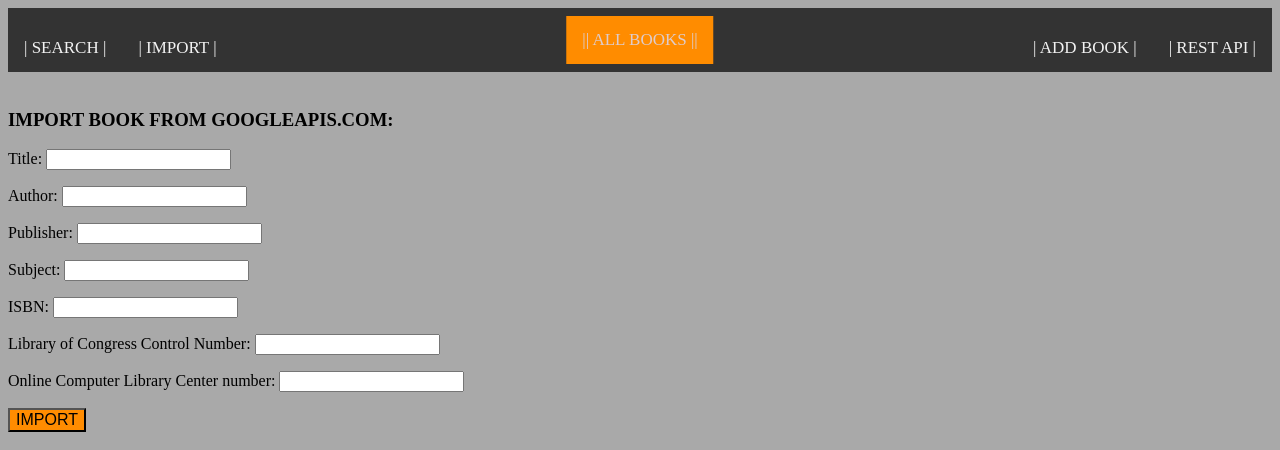
After one commit to GIT-MICH/Books_API, a Django app: page /books/import/ in a window 1280 px wide. The commit adds this page. Shown: the top 450 px of the page. Run offline with Django 4.2, Linux system fonts and the light colour scheme.

Commit message:
repair bugs, import books

```diff
--- a/books/forms.py
+++ b/books/forms.py
@@ -1,9 +1,56 @@
 from django import forms
+from django.core.exceptions import ValidationError
 
 from books.models import Book
 
 
-class BookModelForm(forms.ModelForm):
+def validate_isbn(value):
+    value = value.strip()
+    not_int = False
+    try:
+        int(value)
+    except ValueError:
+        not_int = True
+    if not_int or len(value) != 10 and len(value) != 13:
+        raise ValidationError(
+            '"%(value)s" cannot be a proper ISBN number',
+            params={'value': value},
+        )
+
+
+class BookForm(forms.Form):
+    title = forms.CharField(max_length=256)
+    author = forms.CharField(max_length=256)
+    publicate_year = forms.IntegerField()
+    number_of_pages = forms.IntegerField()
+    isbn_number = forms.CharField(validators=[validate_isbn], label='ISBN')
+    publicate_language = forms.CharField(max_length=64, label='Language')
+    image = forms.ImageField(required=False, label='Cover')
+
+
+class BookModifyForm(forms.ModelForm):
     class Meta:
         model = Book
         fields = '__all__'
+
+
+class ImportBooksFromApiForm(forms.Form):
+    title = forms.CharField(max_length=255, label='Title', required=False)
+    author = forms.CharField(max_length=128, label='Author', required=False)
+    publisher = forms.CharField(max_length=128, label='Publisher', required=False)
+    subject = forms.CharField(max_length=64, label='Subject', required=False)
+    isbn = forms.CharField(min_length=10, max_length=13, label='ISBN', required=False)
+    lccn = forms.CharField(max_length=128, label='Library of Congress Control Number', required=False)
+    oclc = forms.CharField(max_length=128, label='Online Computer Library Center number', required=False)
+
+    def clean(self):
+        cleaned_data = super().clean()
+        title = cleaned_data.get('title')
+        author = cleaned_data.get('author')
+        publisher = cleaned_data.get('publisher')
+        subject = cleaned_data.get('subject')
+        isbn = cleaned_data.get('isbn')
+        lccn = cleaned_data.get('lccn')
+        oclc = cleaned_data.get('oclc')
+        if not (title or author or publisher or subject or isbn or lccn or oclc):
+            raise forms.ValidationError('At least one field must be filled')
--- a/books/models.py
+++ b/books/models.py
@@ -4,12 +4,12 @@ from django.urls import reverse
 
 class Book(models.Model):
     title = models.CharField(max_length=256)
-    author = models.CharField(max_length=128)
+    author = models.CharField(max_length=256)
     publicate_year = models.IntegerField(null=True)
     number_of_pages = models.IntegerField(null=True)
-    isbn_number = models.IntegerField()
+    isbn_number = models.CharField(max_length=13, null=True)
     publicate_language = models.CharField(max_length=64)
-    image = models.ImageField(blank=True, null=True)
+    image = models.ImageField(max_length=512, blank=True, null=True)
 
     def __str__(self):
         return self.title
--- a/books/templates/books/add_book_form.html
+++ b/books/templates/books/add_book_form.html
@@ -4,7 +4,7 @@
 {% endblock %}
 
 {% block content %}
-    <form class="form-horizontal form_middle" enctype="multipart/form-data" method="post">
+    <form class="form-horizontal form_middle" enctype='multipart/form-data' method="POST">
         {% csrf_token %}
         <div>
             {{ form.as_p }}
--- a/books/templates/books/all_books.html
+++ b/books/templates/books/all_books.html
@@ -22,7 +22,7 @@
     {% for book in books %}
         <tr>
             <td><strong>{{ book.title }}</strong></td>
-            <td><strong>{{ book.author }}</strong></td>
+            <td>{{ book.author }}</td>
             <td>{{ book.publicate_year }}</td>
             <td>{{ book.number_of_pages }}</td>
             <td>{{ book.isbn_number }}</td>
--- /dev/null
+++ b/books/templates/books/import_form.html
@@ -0,0 +1,14 @@
+{% extends 'books/base_with_navbar.html' %}
+{% block heading %}
+    <h3>IMPORT BOOK FROM GOOGLEAPIS.COM:</h3>
+{% endblock %}
+
+{% block content %}
+    <form class="form-horizontal form_middle" enctype="multipart/form-data" method="post">
+        {% csrf_token %}
+        <div>
+            {{ form.as_p }}
+            <input style="background-color: darkorange; font-size: 16px" type="submit" value="IMPORT">
+        </div>
+    </form>
+{% endblock %}
--- a/books/templates/books/nav_bar.html
+++ b/books/templates/books/nav_bar.html
@@ -9,7 +9,7 @@
 
     <!-- Left-aligned links (default) -->
     <a href="{% url 'books-search' %}">| SEARCH |</a>
-    <a href="">| IMPORT |</a>
+    <a href="{% url 'books-import' %}">| IMPORT |</a>
 
     <!-- Right-aligned links -->
     <div class="topnav-right">
--- a/books/templates/books/search_books.html
+++ b/books/templates/books/search_books.html
@@ -16,10 +16,10 @@
         <br>
         <label>
             Year from:
-            <input name="year_from" type="number" step="1" min="1900" max="2050" value="{{ search_data.year_from }}" style="width: 15%">
+            <input name="year_from" type="number" step="1" min="1800" max="2050" value="{{ search_data.year_from }}" style="width: 15%">
             <br><br>
             Year to:
-            <input name="year_to" type="number" step="1" min="1900" max="2050" value="{{ search_data.year_to }}" style="width: 15%"><br><br>
+            <input name="year_to" type="number" step="1" min="1800" max="2050" value="{{ search_data.year_to }}" style="width: 15%"><br><br>
         </label>
         <label>
             Language:
--- a/books/urls.py
+++ b/books/urls.py
@@ -5,6 +5,7 @@ from books.views import (AllBooksView,
                          DeleteBookView,
                          ModifyBookView,
                          SearchBooksView,
+                         ImportBooksFromApiView,
                          )
 
 urlpatterns = [
@@ -13,6 +14,7 @@ urlpatterns = [
     path('delete/<int:id>/', DeleteBookView.as_view(), name='book-delete'),
     path('modify/<int:id>/', ModifyBookView.as_view(), name='book-modify'),
     path('search/', SearchBooksView.as_view(), name='books-search'),
-    path('book/<int:pk>/', BookListView.as_view(), name='book'),
+    path('import/', ImportBooksFromApiView.as_view(), name='books-import'),
+    path('book/<int:pk>/', BookListView.as_view(), name='book-api'),
 
 ]
--- a/books/views.py
+++ b/books/views.py
@@ -4,7 +4,7 @@ from django.http import Http404
 from django.shortcuts import render, redirect, get_object_or_404
 from django.views import View
 
-from books.forms import BookModelForm
+from books.forms import BookForm, BookModifyForm, ImportBooksFromApiForm
 from books.models import Book
 from books.serializers import BookSerializer
 from rest_framework import generics
@@ -21,17 +21,9 @@ def get_books_from_googleapi(request, url='https://www.googleapis.com/books/v1/v
         book = item.get('volumeInfo')
         title = book.get('title', '-')
         authors = book.get('authors', ['no data'])[0]
-        # if authors:
-        #     author = authors[0]
         publicate_year = book.get('publishedDate')[:4]
         isbns = book.get('industryIdentifiers')
         isbn = isbns[0]['identifier']
-        # isbn = None
-        # for isbn in isbns:
-        #     if isbn['type'] == 'ISBN10':
-        #         isbn = isbn['identifier']
-        #     elif isbn['type'] == 'ISBN13':
-        #         isbn = isbn['identifier']
         number_of_pages = book.get('pageCount')
         publicate_language = book.get('language')
         image = book.get('imageLinks')
@@ -40,12 +32,12 @@ def get_books_from_googleapi(request, url='https://www.googleapis.com/books/v1/v
         try:
             book = get_object_or_404(
                 Book, title=title, author=authors, publicate_year=publicate_year,
-                number_of_pages=number_of_pages, image=image, isbn_number=isbn,
-                publicate_language=publicate_language)
+                number_of_pages=number_of_pages, isbn_number=isbn,
+                publicate_language=publicate_language, image=image)
         except Http404:
             book = Book.objects.create(title=title, author=authors, publicate_year=publicate_year,
-                                       number_of_pages=number_of_pages, image=image, isbn_number=isbn,
-                                       publicate_language=publicate_language)
+                                       number_of_pages=number_of_pages, isbn_number=isbn,
+                                       publicate_language=publicate_language, image=image)
     return redirect('books-all')
 
 
@@ -100,13 +92,20 @@ class SearchBooksView(View):
 
 class AddBookView(View):
     def get(self, request):
-        form = BookModelForm()
+        form = BookForm()
         return render(request, 'books/add_book_form.html', {'form': form})
 
     def post(self, request):
-        form = BookModelForm(request.POST)
+        form = BookForm(request.POST, request.FILES)
         if form.is_valid():
-            book = form.save()
+            title = form.cleaned_data.get('title')
+            author = form.cleaned_data.get('author')
+            publicate_year = form.cleaned_data.get('publicate_year')
+            number_of_pages = form.cleaned_data.get('number_of_pages')
+            isbn_number = form.cleaned_data.get('isbn_number')
+            publicate_language = form.cleaned_data.get('publicate_language')
+            image = form.cleaned_data.get('image')
+            Book.objects.create(**form.cleaned_data)
             return redirect('books-all')
         return render(request, 'books/add_book_form.html', {'form': form})
 
@@ -121,18 +120,53 @@ class DeleteBookView(View):
 class ModifyBookView(View):
     def get(self, request, id):
         book = Book.objects.get(id=id)
-        form = BookModelForm(instance=book)
+        form = BookModifyForm(instance=book)
         return render(request, 'books/modify_form.html', {'form': form})
 
     def post(self, request, id):
         book = Book.objects.get(id=id)
-        form = BookModelForm(request.POST, instance=book)
+        form = BookModifyForm(request.POST, instance=book)
         if form.is_valid():
             book = form.save()
             return redirect('books-all')
         return render(request, 'books/modify_form.html', {'form': form})
 
 
+class ImportBooksFromApiView(View):
+    def get(self, request):
+        form = ImportBooksFromApiForm()
+        return render(request, 'books/import_form.html', {'form': form})
+
+    def post(self, request):
+        url = 'https://www.googleapis.com/books/v1/volumes?q='
+        form = ImportBooksFromApiForm(request.POST)
+        if form.is_valid():
+            title = form.cleaned_data.get('title')
+            author = form.cleaned_data.get('author')
+            publisher = form.cleaned_data.get('publisher')
+            subject = form.cleaned_data.get('subject')
+            isbn = form.cleaned_data.get('isbn')
+            lccn = form.cleaned_data.get('lccn')
+            oclc = form.cleaned_data.get('oclc')
+            if title:
+                url += f'+intitle:{title}'
+            if author:
+                url += f'+inauthor:{author}'
+            if publisher:
+                url += f'+inpublisher:{publisher}'
+            if subject:
+                url += f'+subject:{subject}'
+            if isbn:
+                url += f'+isbn:{isbn}'
+            if lccn:
+                url += f'+lccn:{lccn}'
+            if oclc:
+                url += f'+intitle:{oclc}'
+            get_books_from_googleapi(request, url=url)
+            return redirect('books-all')
+        return render(request, 'books/import_form.html', {'form': form})
+
+
 class BookListView(generics.ListCreateAPIView):
     queryset = Book.objects.all()
     serializer_class = BookSerializer
```
